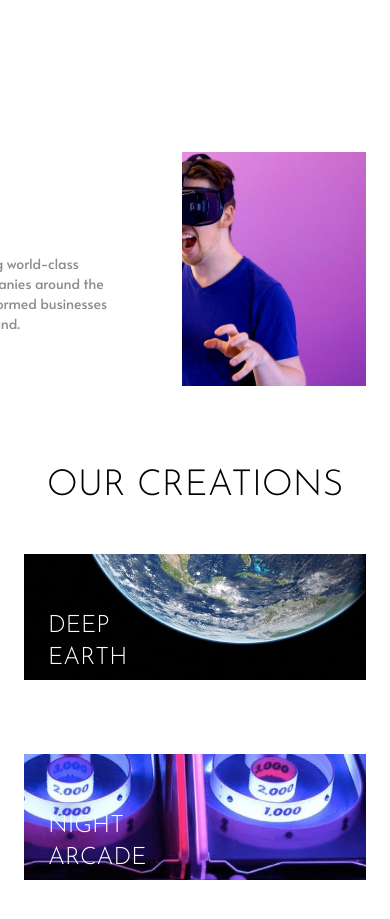
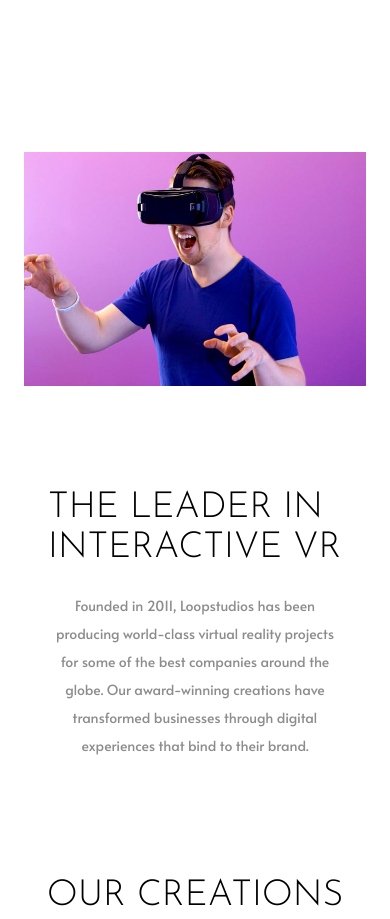
Before and after one commit to okutewonah/fm-loopstudio-landing, a website: page index.html in a window 390 px wide. Shown: the part 678-1597 px from the top of the page. Drawn offline with Linux system fonts and the light colour scheme.

Commit message:
interactive, mobile first

```diff
--- a/index.html
+++ b/index.html
@@ -91,17 +91,21 @@
       </div>
     </header>
     <main>
-      <section id="about" class="md:px-40 px-6 mt-20 relative">
-        <div>
-          <img src="./images/desktop/image-interactive.jpg" alt="" />
+      <section id="about" class="flex flex-col md:px-40 px-6 mt-20 md:relative">
+        <div
+          class="bg-mobile-interactive md:bg-desktop-interactive bg-contain h-[300px] md:h-[480px] bg-no-repeat"
+        >
+          <!-- <img src="./images/desktop/image-interactive.jpg" alt="" /> -->
         </div>
         <div
-          class="w-[550px] h-[300px] p-16 gap-y-6 grid bg-white absolute bottom-0 right-52"
+          class="md:w-[550px] md:h-[300px] px-6 py-9 md:p-16 gap-y-6 grid bg-white md:absolute md:bottom-0 md:right-52"
         >
           <h2 class="font-JosefinSans font-light uppercase text-4xl">
             The leader in interactive VR
           </h2>
-          <p class="text-sm text-dark-gray font-Alata">
+          <p
+            class="text-sm leading-7 md:leading-normal md:tracking-[0.015em] text-center md:text-start text-dark-gray font-Alata"
+          >
             Founded in 2011, Loopstudios has been producing world-class virtual
             reality projects for some of the best companies around the globe.
             Our award-winning creations have transformed businesses through
```
Also changed, not shown: dist/style.css.
